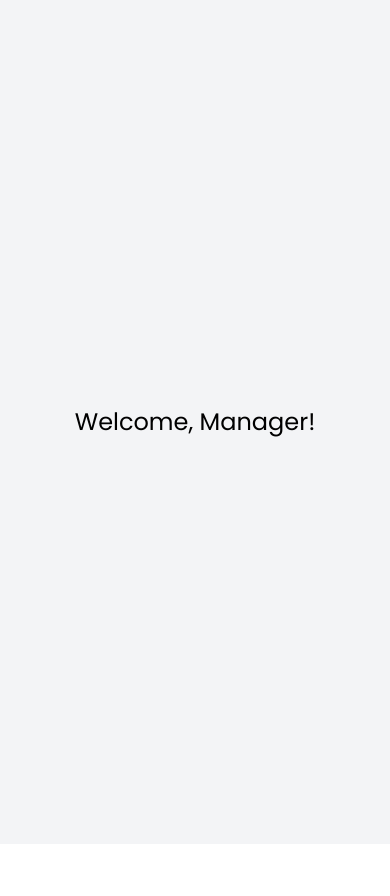
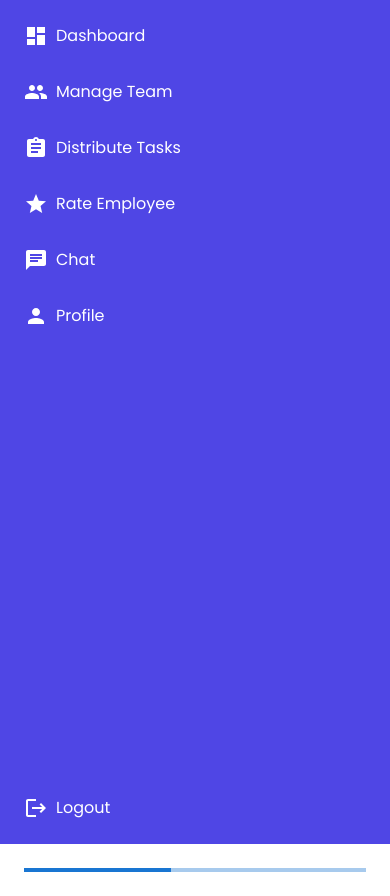
Before and after one commit to Chouikhi-abdallah/HRM-System-ISIMG, a React (Vite) app in the folder frontend/: page /manager in a window 390 px wide. Before the commit the page ends 844 px from the top, so only its background shows below. Built offline with nearby package versions, Linux system fonts and the light colour scheme; no server answers.

Commit message:
implmeneted the frontend for the manager with appeal teamList compements and charts

```diff
--- a/frontend/src/pages/Manager.jsx
+++ b/frontend/src/pages/Manager.jsx
@@ -1,9 +1,91 @@
+import { useState, useEffect } from 'react';
+import Sidebar from '../components/Sidebar';
+import axios from 'axios';
+import TeamList from '../components/TeamList';
+import TaskDistribute from '../components/Taskdistribute';
+import TaskDistributionChart from '../components/TaskDistributionChart';
+import Spinner from '../components/Spinner';
+import UpdateVisitor from '../components/updateProfile';
 function Manager() {
-    return (
-      <div className="flex justify-center items-center min-h-screen bg-gray-100">
-        <h1 className="text-2xl">Welcome, Manager!</h1>
-      </div>
-    );
-  }
+  const [activeContent, setActiveContent] = useState('Dashboard');
+  const [managerData, setManagerData] = useState(null);
+  const [taskCount, setTaskCount] = useState(0);
 
-  export default Manager;
+  const userRole = 'MANAGER';
+  const id=localStorage.getItem('userId');
+  const managerId = localStorage.getItem('UserIdByRole'); // Assuming you saved the userId in localStorage during login
+  const departementId = localStorage.getItem('userdepartmentId');
+  console.log('Manager ID:', managerId);
+
+  useEffect(() => {
+    // Fetch manager data when the component mounts
+    const fetchManagerData = async () => {
+      try {
+        const response = await axios.get(`http://localhost:5000/api/managers/byid/${managerId}`);
+        console.log('Manager Data:', response.data);
+        setManagerData(response.data);
+
+        // Fetch the count of tasks distributed by the manager
+        const tasksResponse = await axios.get(`http://localhost:5000/api/tasks/tasksByManagerId/${managerId}`);
+        console.log('Tasks Response:', tasksResponse.data);
+        setTaskCount(tasksResponse.data.length);
+      } catch (error) {
+        console.error('Error fetching manager data:', error);
+      }
+    };
+
+    fetchManagerData();
+  }, [managerId, departementId]);
+
+  const renderContent = () => {
+    if (!managerData) {
+      return <Spinner/>; // or return a loading spinner component
+    }
+
+    switch (activeContent) {
+      case 'Dashboard':
+        return (
+          <div>
+            <h1 className="text-xl font-semibold">
+              {managerData.firstName} {managerData.lastName} Dashboard
+            </h1>
+            <div className="grid grid-cols-1 md:grid-cols-3 gap-4 mt-4">
+              <div className="p-4 bg-gradient-to-r from-blue-500 to-blue-300 rounded shadow-md text-white">
+                 You are the Manager of {managerData.departmentName} Departement
+              </div>
+              <div className="p-4 bg-gradient-to-r from-blue-500 to-blue-300 rounded shadow-md text-white">
+                Department: {managerData.departmentName}
+              </div>
+              <div className="p-4 bg-gradient-to-r from-blue-500 to-blue-300 rounded shadow-md text-white">
+                Tasks Distributed: {taskCount}
+              </div>
+            </div>
+            <TeamList departmentId={departementId}  />
+            <TaskDistributionChart managerId={managerId} />
+
+          </div>
+        );
+      case 'Manage Team':
+        return <TeamList departmentId={departementId} />;
+      case 'Distribute Tasks':
+        return <TaskDistribute/>;
+      case 'Rate Employee':
+        return <h1>Rate Employee Content</h1>;
+      case 'Chat':
+        return <h1>Coming soon</h1>;
+      case 'Profile':
+        return <UpdateVisitor visitorId={id}  />;
+      default:
+        return <h1>Manager Dashboard</h1>;
+    }
+  };
+
+  return (
+    <div className="flex flex-col md:flex-row">
+      <Sidebar userRole={userRole} setActiveContent={setActiveContent} />
+      <div className="flex-1 p-6">{renderContent()}</div>
+    </div>
+  );
+}
+
+export default Manager;
```
